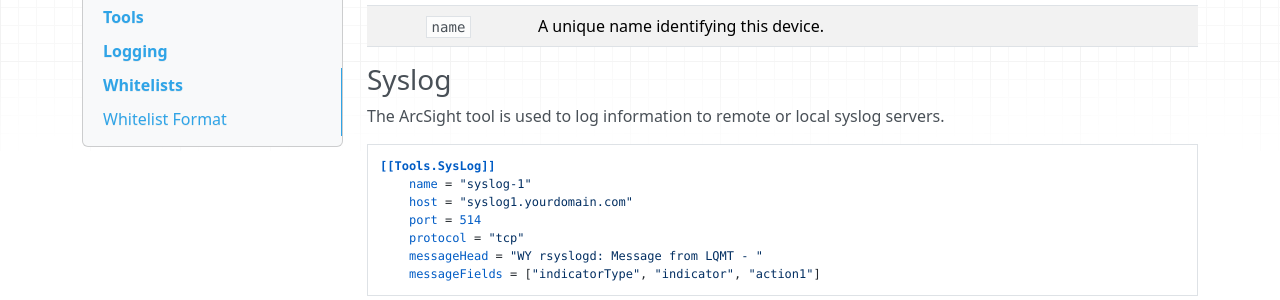
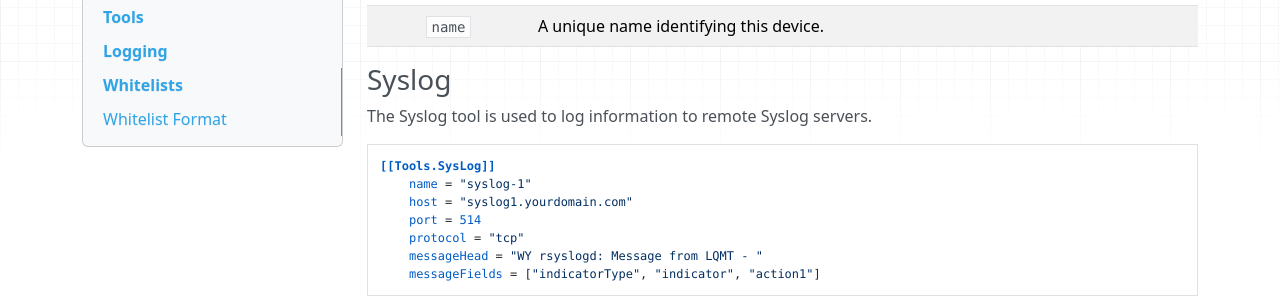
Before and after one commit to anl-cyberscience/LQMToolset, an MkDocs documentation site: the page built from docs/configure.md, in a window 1280 px wide and 900 px high, scrolled down 3061 px. Shown: the part 155-455 px from the top of the window. Built offline with MkDocs 1.6.1, drawn with Linux system fonts in a browser that asks for light colours; nearby versions of some CDN libraries; old or Windows-style settings are respelled for this version of MkDocs.

Commit message:
Documentation update
-Typo fix

```diff
--- a/docs/configure.md
+++ b/docs/configure.md
@@ -95,7 +95,7 @@ Setting | Explanation
 `name`  | A unique name identifying this device.
 
 ### Syslog
-The ArcSight tool is used to log information to remote or local syslog servers.
+The Syslog tool is used to log information to remote Syslog servers.
 
     [[Tools.SysLog]]
         name = "syslog-1"
```
